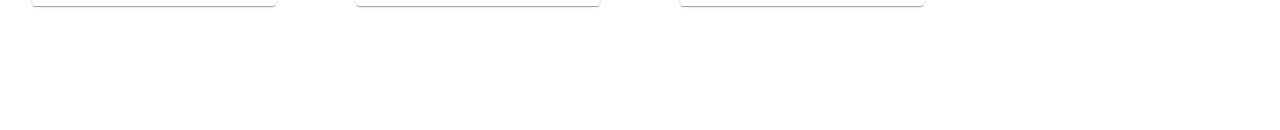
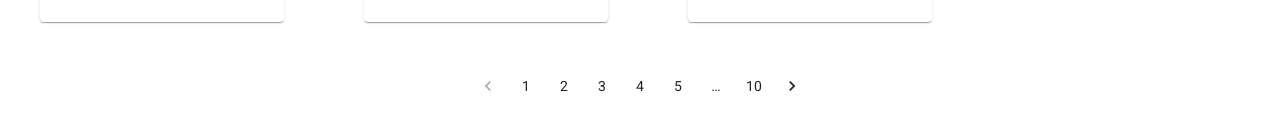
Before and after one commit to jessica-sobreira/pokemon, a React (Vite) app: page /pokemon in a window 1280 px wide. Shown: the part 1116-1246 px from the top of the page. Before the commit the page ends 1154 px from the top, so only its background shows below. Built offline with nearby package versions, Linux system fonts and the light colour scheme.

Commit message:
iniciando paginação com mui

```diff
--- a/src/components/ListaPokemon.tsx
+++ b/src/components/ListaPokemon.tsx
@@ -2,11 +2,34 @@ import { Card, CardActions, CardContent, CardMedia, Button, Typography, Grid } f
 import { useNavigate } from 'react-router-dom';
 import AddIcon from '@mui/icons-material/Add';
 import StarIcon from '@mui/icons-material/Star';
+import { useAppDispatch, useAppSelector } from '../config/hooks';
+import { changePage, changeRowsPerPage } from '../config/modules/paginacao.slice';
+import Pagination from '@mui/material/Pagination';
+import Stack from '@mui/material/Stack';
+
 
 export function ListaPokemon() {
     const navigate = useNavigate();
+    const paginacao = useAppSelector((state) => state.paginacao);
+    const dispatch = useAppDispatch();
+
+    const mudarPagina = (_: any, pagina: number) => {
+        dispatch(changePage(pagina + 1));
+    };
+
+    const mudarRows = (event: any) => {
+        dispatch(changeRowsPerPage(event.target.value));
+    };
+
+    const posInicial = paginacao.rowsPerPage * (paginacao.currentPage - 1);
+
 
     return (
+        <>
+
+        <Stack spacing={2}
+            sx={{ display: "flex", justifyContent: "center", alignItems: "center" }}
+            >
         <Grid container spacing={2}>
             <Grid item xs={12} sm={6} md={4} lg={3} sx={{ display: "flex", justifyContent: "center" }}>
                 <Card sx={{ maxWidth: 345, margin: "2em", padding: "10px" }}>
@@ -204,9 +227,26 @@ export function ListaPokemon() {
                 </Card>
             </Grid>
 
+        </Grid>
 
 
 
-        </Grid>
+        <Pagination
+        count={10}
+        color="primary"
+        sx={{ display: "flex", justifyContent: "center", marginTop: "2em" }}
+        // count={pokemonModel.length}
+        page={paginacao.currentPage - 1}
+        onChange={mudarPagina}
+        // rowsPerPage={paginacao.rowsPerPage}
+        // rowsPerPageOptions={[2, 3, 5, 10]}
+        // onRowsPerPageChange={mudarRows}
+
+
+        />
+        </Stack>
+        <br />
+        <br />
+    </>
     );
 }
--- /dev/null
+++ b/src/config/modules/paginacao.slice.ts
@@ -0,0 +1,33 @@
+import { PayloadAction, createSlice } from "@reduxjs/toolkit";
+import { Paginacao } from "../../model/paginacao.model";
+
+const paginacao: Paginacao = {
+    currentPage: 1,
+    rowsPerPage: 3,
+};
+
+const paginacaoSlice = createSlice({
+    name: "paginacao",
+    initialState: paginacao,
+    reducers: {
+        changePage: (state, action: PayloadAction<number>) => {
+
+            return {
+                ...state,
+                currentPage: action.payload,
+            };
+        },
+        changeRowsPerPage: (state, action: PayloadAction<number>) => {
+            console.log(action);
+
+            return {
+                ...state,
+                rowsPerPage: action.payload,
+            };
+        },
+    },
+});
+
+    export default paginacaoSlice.reducer;
+
+    export const { changePage, changeRowsPerPage } = paginacaoSlice.actions;
--- a/src/config/rootReducer.ts
+++ b/src/config/rootReducer.ts
@@ -3,11 +3,13 @@ import storage from "redux-persist/lib/storage";
 import { persistReducer } from "redux-persist";
 import themeSlice from "./modules/themeSlice";
 import pokemonSlice from "./modules/pokemonSlice";
+import paginacaoSlice from "./modules/paginacao.slice";
 
 
 export const rootReducer = combineReducers({
     theme: themeSlice,
     pokemon: pokemonSlice,
+    paginacao: paginacaoSlice,
 
 
 });
--- /dev/null
+++ b/src/model/paginacao.model.ts
@@ -0,0 +1,4 @@
+export interface Paginacao {
+    currentPage: number;
+    rowsPerPage: number;
+}
```
